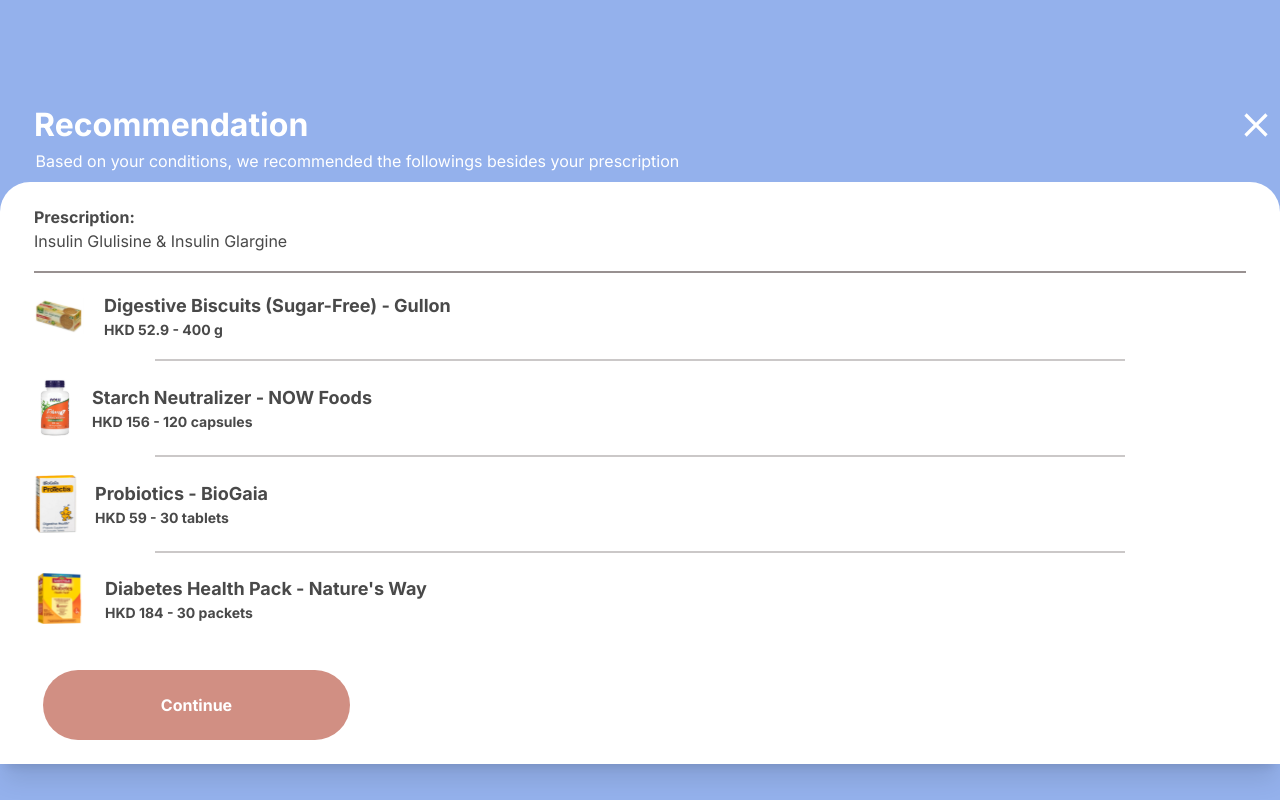
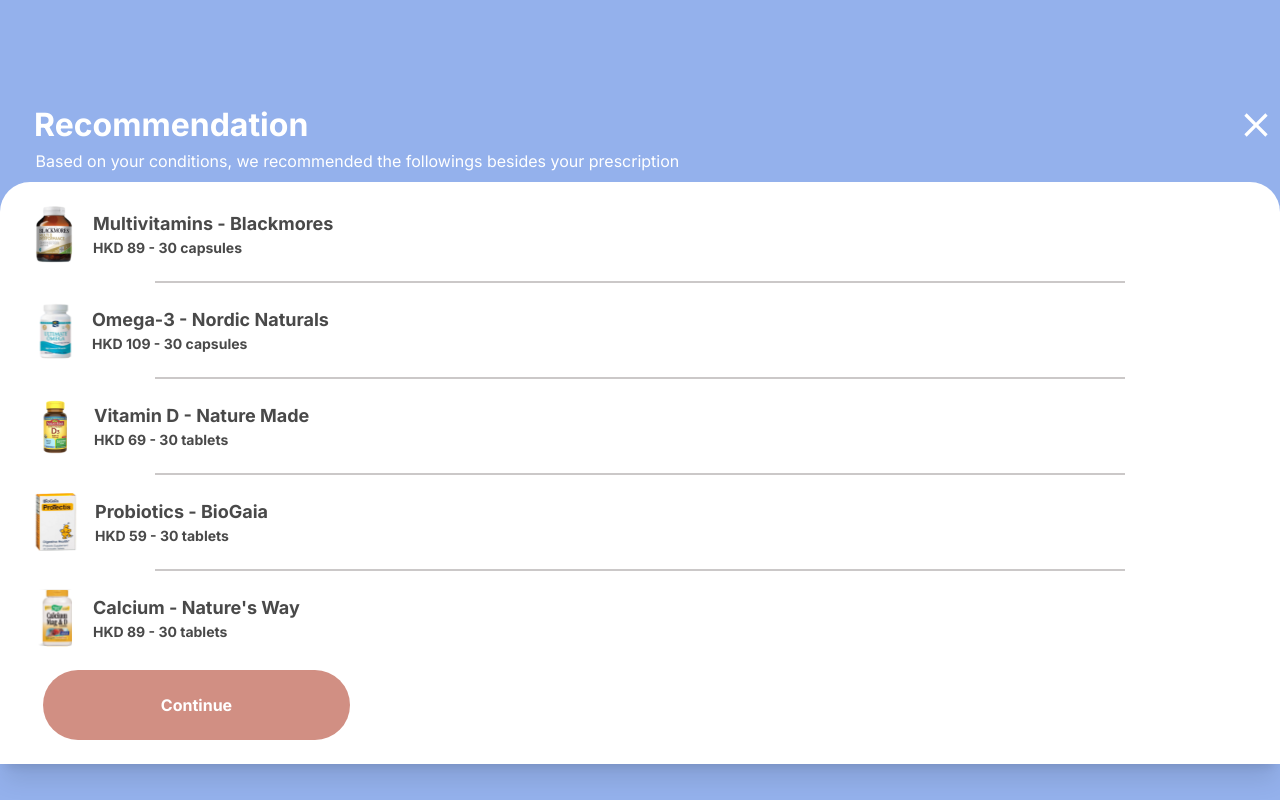
Before and after one commit to Lazbert/TEMG4950K-VitaGo-prototype, a React (Vite) app in the folder frontend/: page /VitaGo/recommendations in a window 1280 px wide. Built offline with nearby package versions, Linux system fonts and the light colour scheme.

Commit message:
recommendations for John before getting diabetes

```diff
--- a/frontend/src/pages/PaymentPage.tsx
+++ b/frontend/src/pages/PaymentPage.tsx
@@ -15,26 +15,43 @@
 import { ContinueButton } from "../components/ContinueButton";
 import { useNavigate } from "react-router-dom";
 
+// const receiptItems = [
+//   { item: "3-month Vital-Go subscription plan (HK$200/month)", price: "600" },
+//   {
+//     item: "Digestive Biscuits (Sugar-Free) - Gullon",
+//     price: "47.6*",
+//     servings: "400 g",
+//   },
+//   {
+//     item: "Starch Neutralizer - NOW Foods",
+//     price: "140.4*",
+//     servings: "120 capsules",
+//   },
+//   // { item: "Vitamin D - Nature Made", price: "53.1*", servings: "30 tablets" },
+//   { item: "Probiotics - BioGaia", price: "80.1*", servings: "30 tablets" },
+//   // { item: "Calcium - Nature's way", price: "80.1*", servings: "30 tablets" },
+//   {
+//     item: "Diabetes Health Pack - Nature's way",
+//     price: "165.6*",
+//     servings: "30 packets",
+//   },
+// ];
+
 const receiptItems = [
-  { item: "3-month Vital-Go subscription plan (HK$200/month)", price: "600" },
+  { item: "3-month VitaGo subscription plan (HK$200/month)", price: "600" },
   {
-    item: "Digestive Biscuits (Sugar-Free) - Gullon",
-    price: "47.6*",
-    servings: "400 g",
+    item: "Multivitamins - Blackmores",
+    price: "80.1*",
+    servings: "30 capsules",
   },
   {
-    item: "Starch Neutralizer - NOW Foods",
-    price: "140.4*",
-    servings: "120 capsules",
+    item: "Omega-3 - Nordic Naturals",
+    price: "98.1*",
+    servings: "30 capsules",
   },
-  // { item: "Vitamin D - Nature Made", price: "53.1*", servings: "30 tablets" },
-  { item: "Probiotics - BioGaia", price: "80.1*", servings: "30 tablets" },
-  // { item: "Calcium - Nature's way", price: "80.1*", servings: "30 tablets" },
-  {
-    item: "Diabetes Health Pack - Nature's way",
-    price: "165.6*",
-    servings: "30 packets",
-  },
+  { item: "Vitamin D - Nature Made", price: "62.1*", servings: "30 tablets" },
+  { item: "Probiotics - BioGaia", price: "53.1*", servings: "30 tablets" },
+  { item: "Calcium - Nature's way", price: "80.1*", servings: "30 tablets" },
 ];
 
 const paymentMethods = [
@@ -129,7 +146,7 @@
         <div className="flex justify-between">
           <span className="text-heading-2 font-bold">Total</span>
           <span className="text-heading-2 font-bold text-highlightBrick">
-            HK$1,033.7
+            HK$973.5
           </span>
         </div>
         <div className="w-full flex justify-end">
--- a/frontend/src/pages/RecommendationsPage.tsx
+++ b/frontend/src/pages/RecommendationsPage.tsx
@@ -23,7 +23,7 @@
         overflow
       >
         <div className="flex flex-col gap-[18px] overflow-auto scrollbar-hide">
-          <div className="flex gap-5 items-center">
+          {/* <div className="flex gap-5 items-center">
             <div className="text-[16px] font-bold">
               Prescription:
               <br />
@@ -31,8 +31,8 @@
                 Insulin Glulisine & Insulin Glargine
               </span>
             </div>
-          </div>
-          <div className="self-center border border-[#989191] w-full"></div>
+          </div> */}
+          {/* <div className="self-center border border-[#989191] w-full"></div> */}
           {recommendedSupplements.map((suppDetails, key) => (
             <>
               {key != 0 && (
--- a/frontend/src/pages/utils.ts
+++ b/frontend/src/pages/utils.ts
@@ -1,10 +1,11 @@
 import { ReactComponent as Blackmores } from "@/assets/images/Blackmores.svg";
 import { ReactComponent as Gullon } from "@/assets/images/Gullon.svg";
 import { ReactComponent as NOWFoods } from "@/assets/images/NOWFoods.svg";
-// import { ReactComponent as NordicNaturals } from "@/assets/images/NordicNaturals.svg";
+import { ReactComponent as NordicNaturals } from "@/assets/images/NordicNaturals.svg";
 import { ReactComponent as NatureMade } from "@/assets/images/NatureMade.svg";
 import { ReactComponent as BioGaia } from "@/assets/images/BioGaia.svg";
 import { ReactComponent as NaturesWay } from "@/assets/images/NaturesWay.svg";
+import { ReactComponent as Calcium } from "@/assets/images/Calcium.svg";
 import { ReactComponent as Insulin } from "@/assets/images/Insulin.svg";
 import { SupplementDisplayProps } from "../components/SupplementDisplay";
 import { RecommendationItemProps } from "../components/RecommendationItem";
@@ -51,19 +52,19 @@
       prevention: ["Diabetes", "Obesity"],
     },
   },
-  // {
-  //   suppInfo: {
-  //     name: "Vitamin D",
-  //     Display: NatureMade,
-  //     brand: "NatureMade",
-  //     displayClassName: "w-[76px] h-[131px]",
-  //     frequency: "Daily, 1 time a day",
-  //     timer: "15:00:00",
-  //     description:
-  //       "This is a high dose vitamin D product for those with higher vitamin D needs and/or deficiency, as determined by a healthcare professional. Consult with your healthcare professional before use. Take 1 softgel daily with a meal. For easier swallowing, take with water before and during ingestion.",
-  //     prevention: ["Osteoporosis", "Diabetes", "Multiple sclerosis"],
-  //   },
-  // },
+  {
+    suppInfo: {
+      name: "Vitamin D",
+      Display: NatureMade,
+      brand: "NatureMade",
+      displayClassName: "w-[76px] h-[131px]",
+      frequency: "Daily, 1 time a day",
+      timer: "15:00:00",
+      description:
+        "This is a high dose vitamin D product for those with higher vitamin D needs and/or deficiency, as determined by a healthcare professional. Consult with your healthcare professional before use. Take 1 softgel daily with a meal. For easier swallowing, take with water before and during ingestion.",
+      prevention: ["Osteoporosis", "Diabetes", "Multiple sclerosis"],
+    },
+  },
   {
     suppInfo: {
       name: "Probiotics",
@@ -93,51 +94,51 @@
 ];
 
 export const recommendedSupplements: Array<RecommendationItemProps> = [
+  {
+    name: "Multivitamins",
+    brand: "Blackmores",
+    dosageForm: "capsules",
+    price: 89,
+    servingPerContainer: 30,
+    SupplementImage: Blackmores,
+    imageClassName: "w-[39px] h-[58px]",
+  },
   // {
-  //   name: "Multivitamins",
-  //   brand: "Blackmores",
-  //   dosageForm: "capsules",
-  //   price: 89,
-  //   servingPerContainer: 30,
-  //   SupplementImage: Blackmores,
-  //   imageClassName: "w-[39px] h-[58px]",
+  //   name: "Digestive Biscuits (Sugar-Free)",
+  //   brand: "Gullon",
+  //   dosageForm: "g",
+  //   price: 52.9,
+  //   servingPerContainer: 400,
+  //   SupplementImage: Gullon,
+  //   imageClassName: "w-[50px] h-[50px]",
   // },
   {
-    name: "Digestive Biscuits (Sugar-Free)",
-    brand: "Gullon",
-    dosageForm: "g",
-    price: 52.9,
-    servingPerContainer: 400,
-    SupplementImage: Gullon,
-    imageClassName: "w-[50px] h-[50px]",
+    name: "Omega-3",
+    brand: "Nordic Naturals",
+    dosageForm: "capsules",
+    price: 109,
+    servingPerContainer: 30,
+    SupplementImage: NordicNaturals,
+    imageClassName: "w-[58px] h-[58px] -ml-2 -mr-3",
   },
   // {
-  //   name: "Omega-3",
-  //   brand: "Nordic Naturals",
+  //   name: "Starch Neutralizer",
+  //   brand: "NOW Foods",
   //   dosageForm: "capsules",
-  //   price: 109,
-  //   servingPerContainer: 30,
-  //   SupplementImage: NordicNaturals,
+  //   price: 156,
+  //   servingPerContainer: 120,
+  //   SupplementImage: NOWFoods,
   //   imageClassName: "w-[58px] h-[58px] -ml-2 -mr-3",
   // },
   {
-    name: "Starch Neutralizer",
-    brand: "NOW Foods",
-    dosageForm: "capsules",
-    price: 156,
-    servingPerContainer: 120,
-    SupplementImage: NOWFoods,
-    imageClassName: "w-[58px] h-[58px] -ml-2 -mr-3",
+    name: "Vitamin D",
+    brand: "Nature Made",
+    dosageForm: "tablets",
+    price: 69,
+    servingPerContainer: 30,
+    SupplementImage: NatureMade,
+    imageClassName: "w-[58px] h-[58px] -ml-2 -mr-[10px]",
   },
-  // {
-  //   name: "Vitamin D",
-  //   brand: "Nature Made",
-  //   dosageForm: "tablets",
-  //   price: 69,
-  //   servingPerContainer: 30,
-  //   SupplementImage: NatureMade,
-  //   imageClassName: "w-[58px] h-[58px] -ml-2 -mr-[10px]",
-  // },
   {
     name: "Probiotics",
     brand: "BioGaia",
@@ -147,13 +148,22 @@
     SupplementImage: BioGaia,
     imageClassName: "w-[58px] h-[58px] -ml-2 -mr-[9px]",
   },
+  // {
+  //   name: "Diabetes Health Pack",
+  //   brand: "Nature's Way",
+  //   dosageForm: "packets",
+  //   price: 184,
+  //   servingPerContainer: 30,
+  //   SupplementImage: NaturesWay,
+  //   imageClassName: "w-[55px] h-[55px] -ml-1 pl-1",
+  // },
   {
-    name: "Diabetes Health Pack",
+    name: "Calcium",
     brand: "Nature's Way",
-    dosageForm: "packets",
-    price: 184,
+    dosageForm: "tablets",
+    price: 89,
     servingPerContainer: 30,
-    SupplementImage: NaturesWay,
-    imageClassName: "w-[55px] h-[55px] -ml-1 pl-1",
+    SupplementImage: Calcium,
+    imageClassName: "w-[35px] h-[58px] ml-1",
   },
 ];
```
Also changed, not shown: frontend/src/assets/images/Calcium.svg (added).
